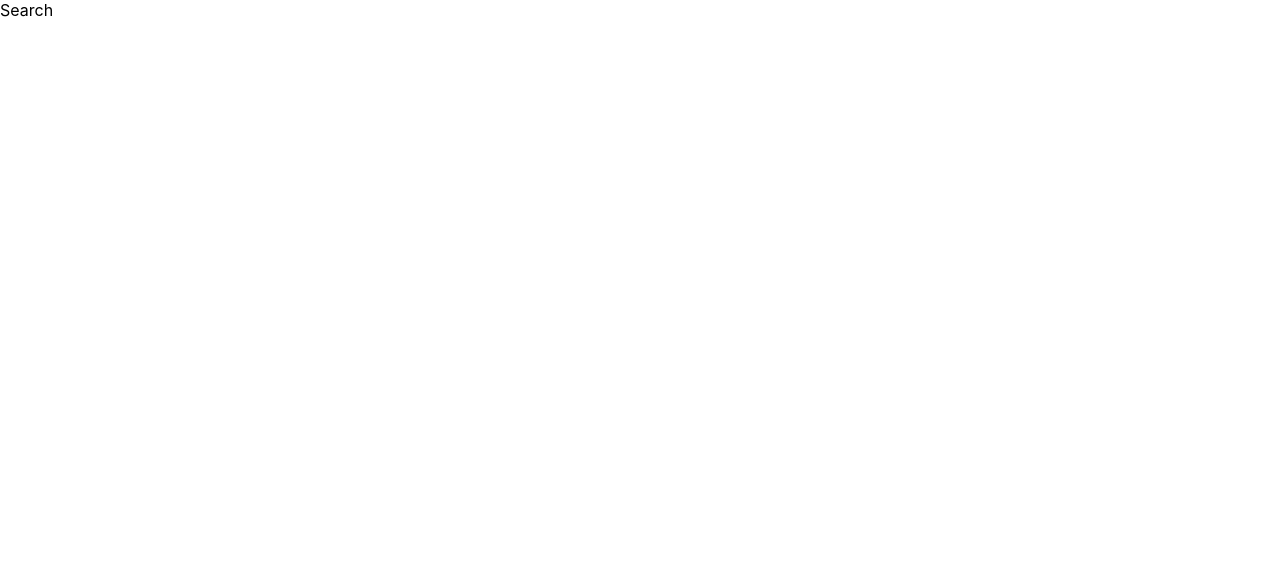
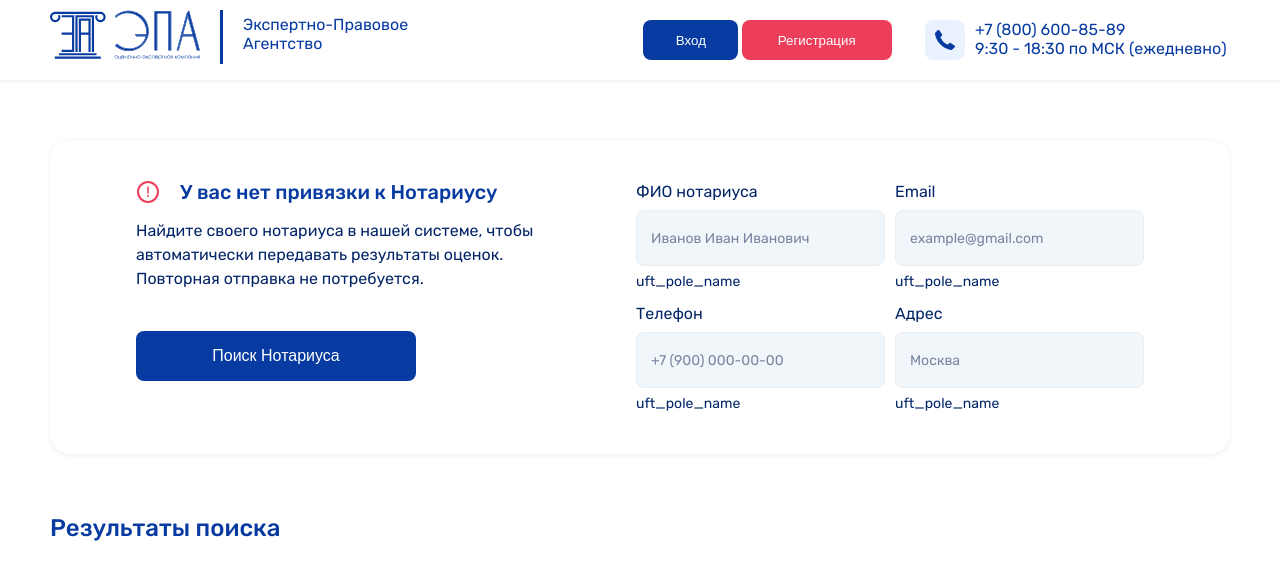
Before and after one commit to sardorkhayitmuradov/Expert-Legal-Agency, a React (Create React App) app: page /search in a window 1280 px wide. Shown: the top 580 px of the page. Built offline with nearby package versions, Linux system fonts and the light colour scheme.

Commit message:
search page chala

```diff
--- a/src/Pages/search/Search.css
+++ b/src/Pages/search/Search.css
@@ -0,0 +1,78 @@
+.search_container {
+  width: 1180px;
+  margin: 0 auto;
+  padding-top: 60px;
+  font-family: 'Rubik';
+}
+
+.search_card_1 {
+  width: 100%;
+  height: max-content;
+
+  display: flex;
+  justify-content: center;
+  gap: 50px;
+  padding: 40px;
+  background: #ffffff;
+  box-shadow: 0px 1px 4px rgba(7, 59, 161, 0.1);
+  border-radius: 20px;
+  margin-bottom: 60px;
+}
+
+.search_card_1_img {
+  display: flex;
+  gap: 20px;
+  padding-bottom: 15px;
+}
+
+.search_card_1_img img {
+  cursor: pointer;
+}
+
+.search_card_1_img h3{
+  font-size: 20px;
+  font-weight: 500;
+  color: #073BA1;
+}
+
+.search_card_1_left_desc p {
+  max-width: 450px;
+
+  line-height: 24px;
+  font-size: 16px;
+  font-weight: 400;
+  color: #042668;
+  padding-bottom: 30px;
+}
+
+.search_card_1_left_btn button {
+  width: 280px;
+  height: 50px;
+
+  background: #073BA1;
+  color: #fff;
+  border: none;
+  border-radius: 8px;
+  font-size: 16px;
+  font-weight: 500;
+  margin-top: 10px !important;
+}
+
+.search_card_1_left_btn button:hover {
+  background: #fff;
+  color: #073BA1;
+  border: 2px solid #073BA1;
+}
+
+.search_card_1_right {
+  display: grid;
+  grid-template-columns: repeat(2,1fr);
+  gap: 10px;
+}
+
+
+.search_card_2_label h1{
+  font-size: 24px;
+  font-weight: 500;
+  color: #073BA1;
+}
--- a/src/Pages/search/Search.jsx
+++ b/src/Pages/search/Search.jsx
@@ -1,12 +1,82 @@
-import React from 'react';
+import React from "react";
 import "../../Pages/search/Search.css";
+import MainHeader from "../../components/mainHeader/MainHeader";
+import error from "../../assets/images/main/error.svg";
+import Input from "../../components/Input/Input";
 
 const Search = () => {
-    return (
-        <div>
-            Search
+  return (
+    <>
+      <MainHeader />
+      <div className="search_container">
+        <div className="search_card_1">
+          <div className="search_card_1_left">
+            <div className="search_card_1_img">
+              <img src={error} alt="Error" />
+              <h3>У вас нет привязки к Нотариусу</h3>
+            </div>
+            <div className="search_card_1_left_desc">
+              <p>
+                Найдите своего нотариуса в нашей системе, чтобы автоматически
+                передавать результаты оценок. Повторная отправка не потребуется.
+              </p>
+            </div>
+            <div className="search_card_1_left_btn">
+              <button>Поиск Нотариуса</button>
+            </div>
+          </div>
+          <div className="search_card_1_right">
+            <div className="search_card_1_input">
+              <Input
+                labelName={"ФИО нотариуса"}
+                inputType={"text"}
+                inputId={"userFIO"}
+                placeholder={"Иванов Иван Иванович"}
+                descValue={"uft_pole_name"}
+                question={false}
+              />
+            </div>
+            <div className="search_card_1_input">
+              <Input
+                labelName={"Email"}
+                inputType={"email"}
+                inputId={"userEmail"}
+                placeholder={"example@gmail.com"}
+                descValue={"uft_pole_name"}
+                question={false}
+              />
+            </div>
+            <div className="search_card_1_input">
+              <Input
+                labelName={"Телефон"}
+                inputType={"tel"}
+                inputId={"userPhone"}
+                placeholder={"+7 (900) 000-00-00"}
+                descValue={"uft_pole_name"}
+                question={false}
+              />
+            </div>
+            <div className="search_card_1_input">
+              <Input
+                labelName={"Адрес"}
+                inputType={"text"}
+                inputId={"userAddress"}
+                placeholder={"Москва"}
+                descValue={"uft_pole_name"}
+                question={false}
+              />
+            </div>
+          </div>
         </div>
-    );
-}
+        <div className="search_card_2">
+          <div className="search_card_2_label">
+            <h1>Результаты поиска</h1>
+          </div>
+
+        </div>
+      </div>
+    </>
+  );
+};
 
 export default Search;
--- a/src/components/Footer/Footer.jsx
+++ b/src/components/Footer/Footer.jsx
@@ -79,11 +79,11 @@ const Footer = () => {
               </li>
               <li>
                 <Link>
-                  Оформление заявок на оценку: <br /> круглосуточно
+                  Оформление заявок на оценку: круглосуточно
                 </Link>
               </li>
               <li>
-                <Link></Link>Отправка отчетов: ежедневно <br /> с 09:30 - 18:30
+                <Link></Link>Отправка отчетов: ежедневно с 09:30 - 18:30
                 (МСК)
               </li>
             </ul>
@@ -99,7 +99,7 @@ const Footer = () => {
               </li>
               <li className="small_li">
                 <Link>
-                  Операция осуществляется с <br /> использованием шифровального{" "}
+                  Операция осуществляется с использованием шифровального{" "}
                   <br /> соединения SSl
                 </Link>
               </li>
--- a/src/components/Footer/footer.css
+++ b/src/components/Footer/footer.css
@@ -31,6 +31,11 @@ footer {
 
 .twice_li .text_1 {
        width: 50px;
+       color: #fff !important;
+}
+
+.twice_li a p {
+       color: #fff !important;
 }
 .f_main {
    font-weight: 500;
```
Also changed, not shown: src/assets/images/main/error.svg (added).
